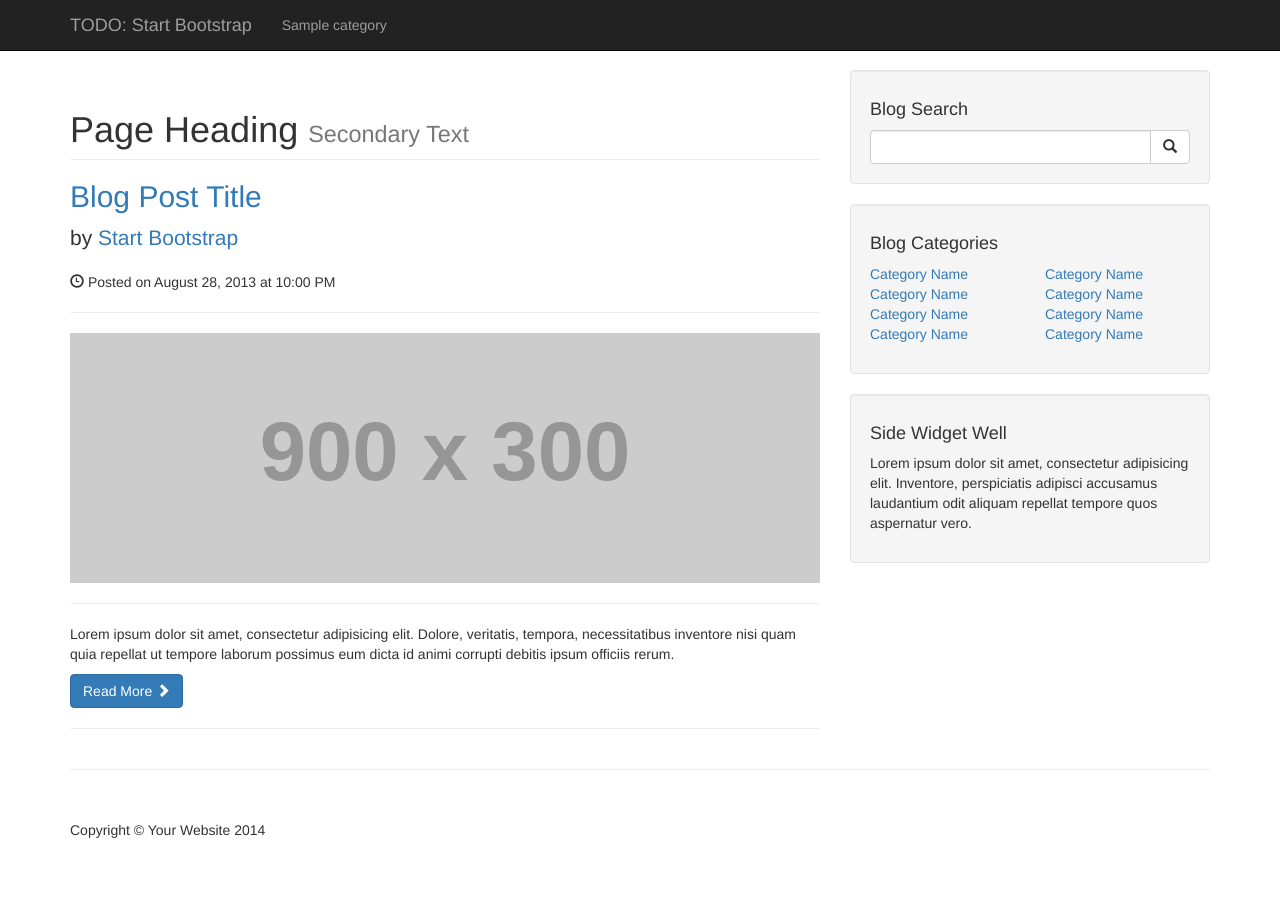
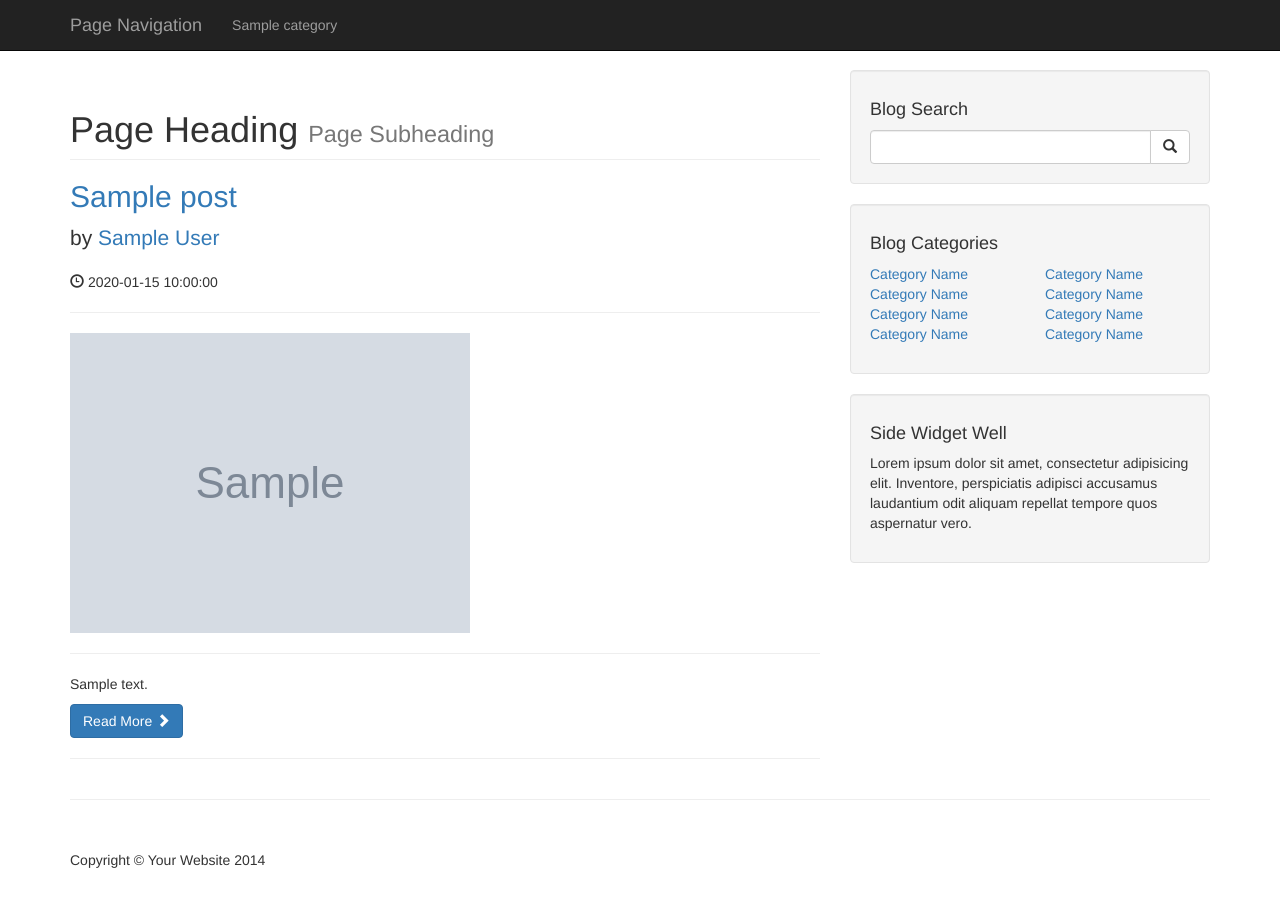
Before and after one commit to HsiaRepo/cms, a PHP site: page / in a window 1280 px wide. Shown: the top 904 px of the page. Before the commit the page ends 838 px from the top, so only its background shows below. Run offline with PHP 8.4, Linux system fonts and the light colour scheme; tables that the repository leaves empty or names only in its code hold one stand-in row (values such as "Sample post"); grey boxes marked "Sample" are stand-in pictures; grey boxes labelled with a size stand in for pictures from a placeholder-image service; some libraries are stand-ins or nearby versions.

Commit message:
Updated index.php to display blog posts with info from db

```diff
--- a/includes/navigation.php
+++ b/includes/navigation.php
@@ -9,7 +9,7 @@
                 <span class="icon-bar"></span>
                 <span class="icon-bar"></span>
             </button>
-            <a class="navbar-brand" href="#">TODO: Start Bootstrap</a>
+            <a class="navbar-brand" href="#">Page Navigation</a>
         </div>
         <!-- Collect the nav links, forms, and other content for toggling -->
         <div class="collapse navbar-collapse" id="bs-example-navbar-collapse-1">
--- a/index.php
+++ b/index.php
@@ -16,25 +16,52 @@
             <div class="col-md-8">
 
                 <h1 class="page-header">
+                    <!-- TODO: -->
                     Page Heading
-                    <small>Secondary Text</small>
+                    <!-- TODO: -->
+                    <small>Page Subheading</small>
                 </h1>
+
+                <?php
+
+//                Query all posts
+                $query = "SELECT * FROM posts";
+                $select_all_posts_query = mysqli_query($connection, $query);
+
+//                Show all posts with while loop
+                while ($row = mysqli_fetch_assoc($select_all_posts_query)) {
+                    $post_title = $row['post_title'];
+                    $post_author = $row['post_author'];
+                    $post_date = $row['post_date'];
+                    $post_image = $row['post_image'];
+                    $post_content = $row['post_content'];
+
+                    ?>
+
+                    <!-- Exit PHP tags to fill in HTML (still in while loop) -->
 
                     <!-- First Blog Post -->
                     <h2>
-                    <a href="#">Blog Post Title</a>
+                        <a href="#"><?php echo $post_title?></a>
                     </h2>
                     <p class="lead">
-                    by <a href="index.php">Start Bootstrap</a>
+                        by <a href="index.php"><?php echo $post_author?></a>
                     </p>
-                <p><span class="glyphicon glyphicon-time"></span> Posted on August 28, 2013 at 10:00 PM</p>
+                    <p><span class="glyphicon glyphicon-time"></span> <?php echo $post_date?></p>
                     <hr>
-                <img class="img-responsive" src="http://placehold.it/900x300" alt="">
+                    <img class="img-responsive" src="images/<?php echo $post_image?>" alt="">
                     <hr>
-                <p>Lorem ipsum dolor sit amet, consectetur adipisicing elit. Dolore, veritatis, tempora, necessitatibus inventore nisi quam quia repellat ut tempore laborum possimus eum dicta id animi corrupti debitis ipsum officiis rerum.</p>
+                    <p><?php echo $post_content?></p>
                     <a class="btn btn-primary" href="#">Read More <span class="glyphicon glyphicon-chevron-right"></span></a>
 
                     <hr>
+
+                <?php
+
+                }
+
+                ?>
+
 
             <!-- TODO Pager -->
             <?php
```
Lines whose indentation alone changed are shown as unchanged.
